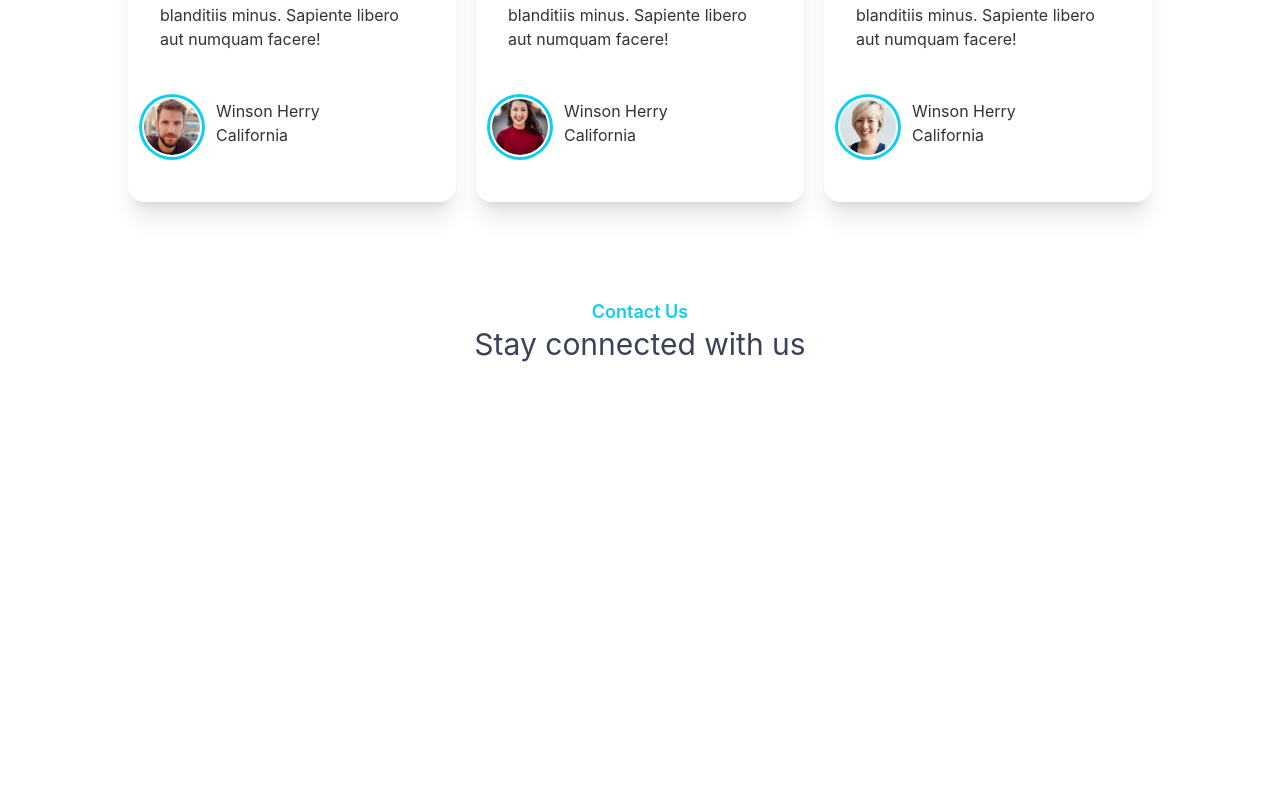
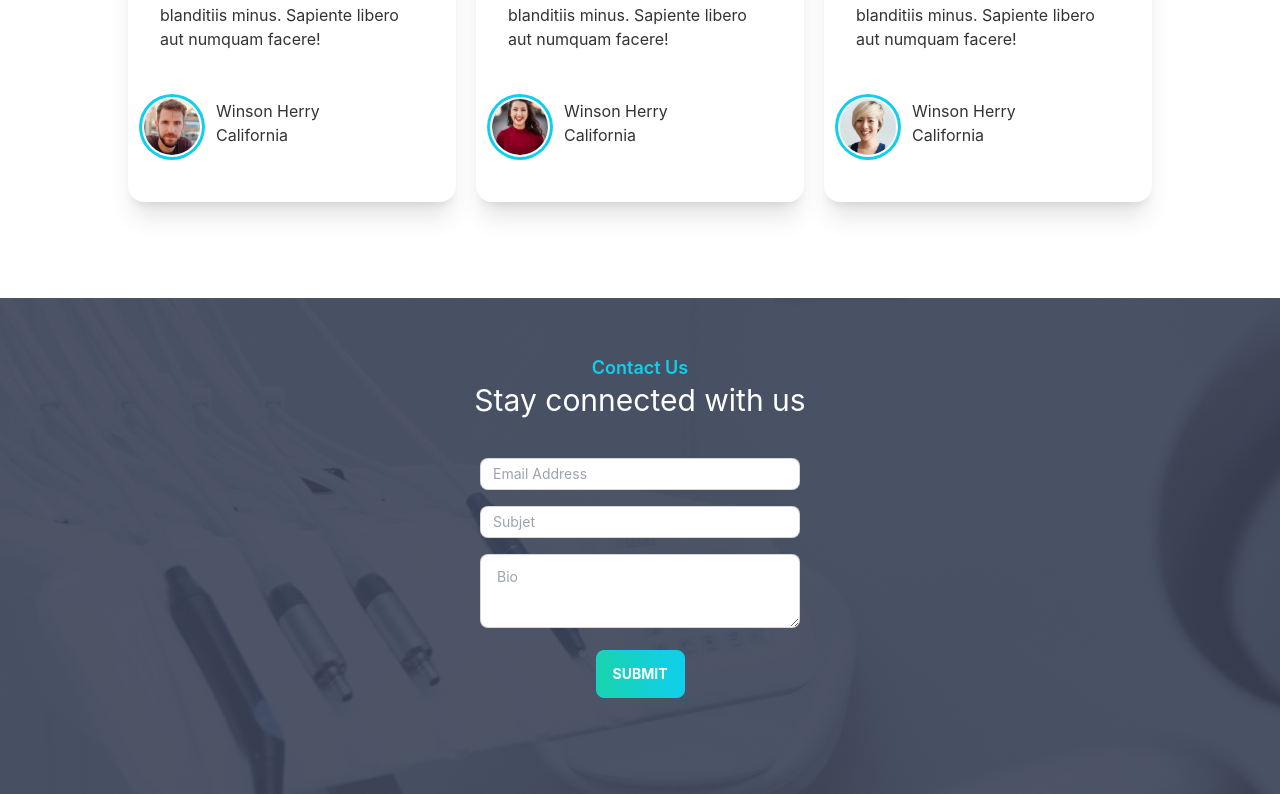
Before and after one commit to Taposhpaul1998/doctors-portal-clinte, a React (Create React App) app: page / in a window 1280 px wide. Shown: the part 3207-4001 px from the top of the page. Before the commit the page ends 3569 px from the top, so only its background shows below. Built offline with nearby package versions, Linux system fonts and the light colour scheme.

Commit message:
create fontact form

```diff
--- a/src/pages/Home/Appointment/Appoinment.js
+++ b/src/pages/Home/Appointment/Appoinment.js
@@ -13,7 +13,7 @@ const Appoinment = () => {
                     <h5 className='text-xl text-primary mb-2'>Appointment</h5>
                     <h3 className='text-3xl font-bold text-white mb-2'>Make an appointment Today</h3>
                     <p className='text-white mb-5'>Lorem ipsum dolor sit amet consectetur adipisicing elit. Minima, fuga. Ad in iure rerum eos vel voluptas numquam ipsam nesciunt nobis provident ex omnis et animi consequatur similique odio deserunt, nihil incidunt? Sapiente animi itaque quae suscipit dolorem nisi nemo similique maxime. Quibusdam pariatur corrupti ullam odit itaque tempora voluptate.</p>
-                    <Mainbtn></Mainbtn>
+                    <Mainbtn>Get Started</Mainbtn>
                 </div>
             </div>
         </section>
--- a/src/pages/Home/Banner/Banner.js
+++ b/src/pages/Home/Banner/Banner.js
@@ -10,7 +10,7 @@ const Banner = () => {
                 <div className='pr-10'>
                     <h1 class="text-5xl font-bold">Your New Smile Starts Here</h1>
                     <p class="py-6">Provident cupiditate voluptatem et in. Quaerat fugiat ut assumenda excepturi exercitationem quasi. In deleniti eaque aut repudiandae et a id nisi.</p>
-                    <Mainbtn></Mainbtn>
+                    <Mainbtn>Get Started</Mainbtn>
                 </div>
             </div>
         </div>
--- a/src/pages/Home/Care/Care.js
+++ b/src/pages/Home/Care/Care.js
@@ -12,7 +12,7 @@ const Care = () => {
                 <div>
                     <h2 className='font-bold text-5xl text-accent mb-6 mt-16'>Exceptional Dental Care, on Your Terms</h2>
                     <p className='text-accent mb-10'>Lorem ipsum dolor sit amet consectetur adipisicing elit. Omnis, molestias. Cumque fugit omnis dolore tempora aliquid debitis officiis necessitatibus magnam?</p>
-                    <Mainbtn></Mainbtn>
+                    <Mainbtn>Get Started</Mainbtn>
                 </div>
             </div>
         </section>
--- a/src/pages/Home/ContactForm/Contactform.js
+++ b/src/pages/Home/ContactForm/Contactform.js
@@ -1,11 +1,23 @@
 import React from 'react';
+import Mainbtn from '../Shared/MainButton/Mainbtn';
 
 const Contactform = () => {
     return (
-        <section className='text-center'>
+        <section className='text-center bg-appointment py-14'>
             <div>
                 <h4 className='text-primary text-lg font-semibold'>Contact Us</h4>
-                <h2 className='text-3xl text-accent'>Stay connected with us</h2>
+                <h2 className='text-3xl text-white'>Stay connected with us</h2>
+            </div>
+            <div className='py-10'>
+                <form>
+                    <input type="text" placeholder="Email Address" class="input input-bordered input-sm w-full max-w-xs mb-4" />
+                    <br />
+                    <input type="text" placeholder="Subjet" class="input input-bordered input-sm w-full max-w-xs mb-4" />
+                    <br />
+                    <textarea class="textarea textarea-bordered w-full max-w-xs mb-4 " placeholder="Bio"></textarea>
+                    <br />
+                    <Mainbtn> Submit</Mainbtn>
+                </form>
             </div>
         </section>
     );
--- a/src/pages/Home/Shared/MainButton/Mainbtn.js
+++ b/src/pages/Home/Shared/MainButton/Mainbtn.js
@@ -1,8 +1,8 @@
 import React from 'react';
 
-const Mainbtn = () => {
+const Mainbtn = ({ children }) => {
     return (
-        <button class="btn btn-primary uppercase text-white font-bold bg-gradient-to-r from-secondary to-primary">Get Started</button>
+        <button class="btn btn-primary uppercase text-white font-bold bg-gradient-to-r from-secondary to-primary">{children}</button>
     );
 };
 
```
